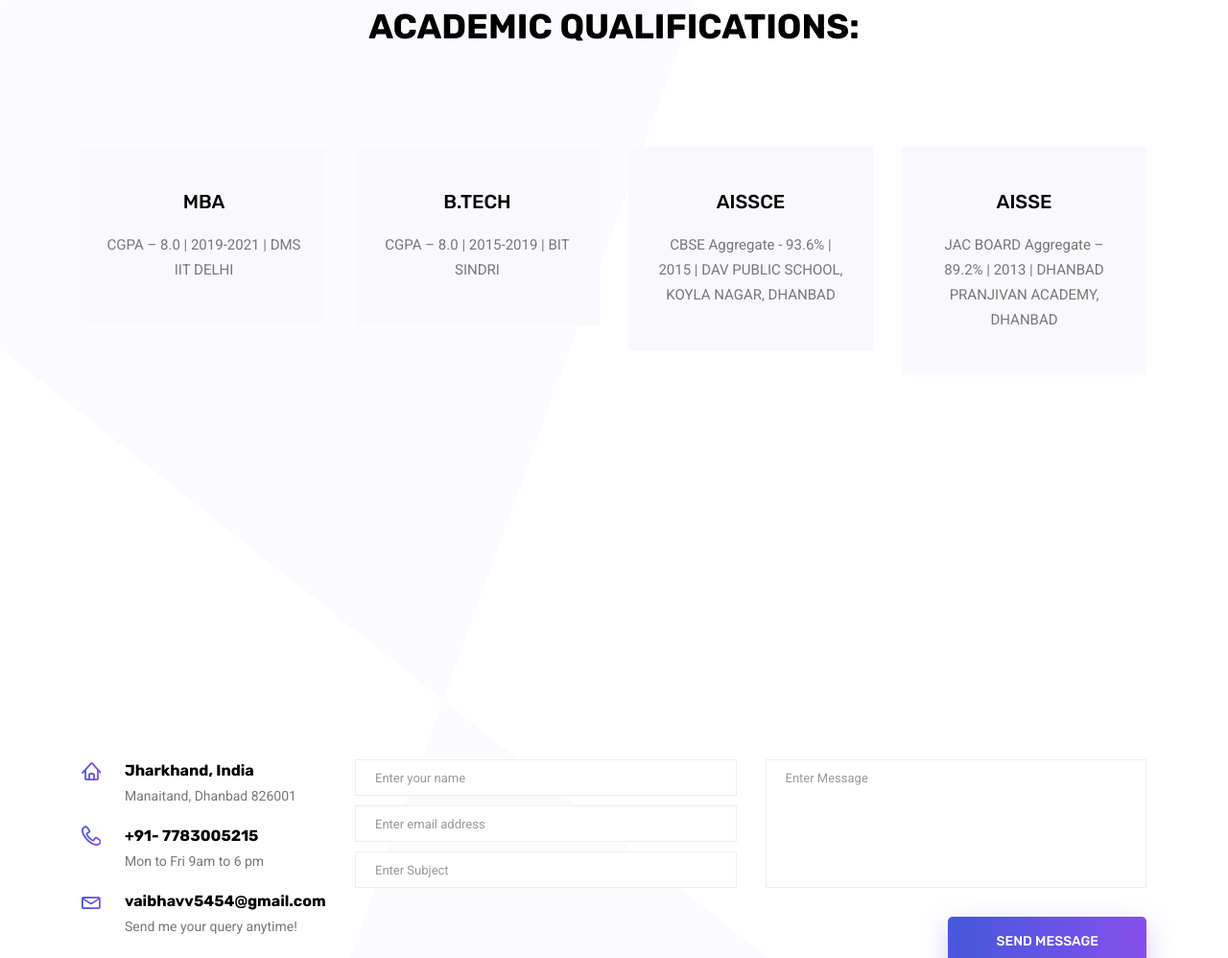
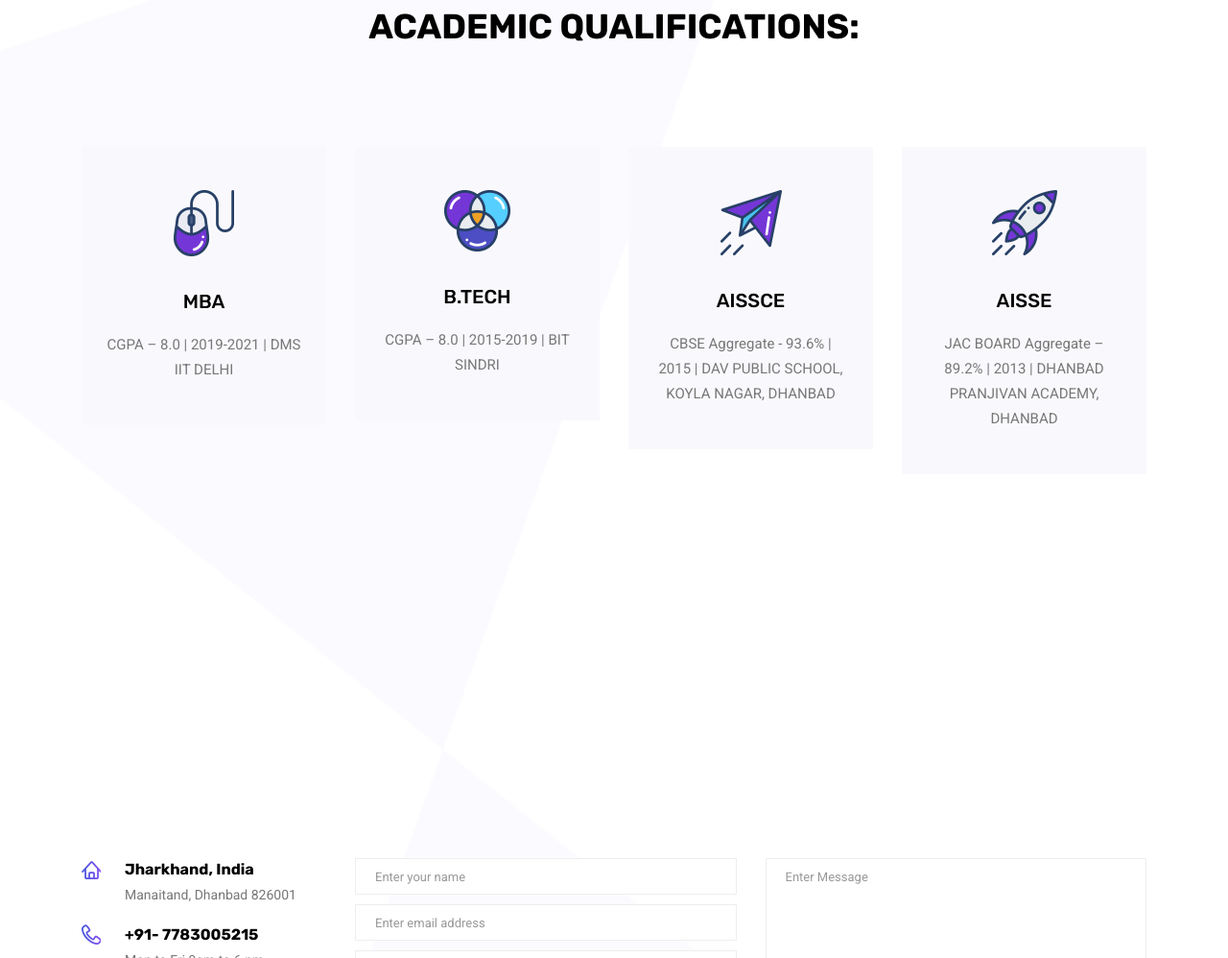
Before and after one commit to vforvishal12/vav, a plain HTML site: page index.html in a window 1280 px wide. Shown: the part 1457-2455 px from the top of the page at 96% size. Drawn offline with nearby package versions, Linux system fonts and the light colour scheme; some packages are replaced by stand-ins of ours.

Commit message:
Add files via upload

```diff
--- a/index.html
+++ b/index.html
@@ -267,28 +267,28 @@
 			<div class="row feature_inner">
 				<div class="col-lg-3 col-md-6">
 					<div class="feature_item">
-
+						<img src="img/services/s1.png" alt="">
 						<h4>MBA</h4>
 						<p>CGPA – 8.0 | 2019-2021 | DMS IIT DELHI</p>
 					</div>
 				</div>
 				<div class="col-lg-3 col-md-6">
 					<div class="feature_item">
-
+						<img src="img/services/s2.png" alt="">
 						<h4>B.TECH</h4>
 						<p>CGPA – 8.0 | 2015-2019 | BIT SINDRI</p>
 					</div>
 				</div>
 				<div class="col-lg-3 col-md-6">
 					<div class="feature_item">
-
+						<img src="img/services/s3.png" alt="">
 						<h4>AISSCE</h4>
 						<p>CBSE    Aggregate - 93.6%  | 2015 | DAV PUBLIC SCHOOL, KOYLA NAGAR, DHANBAD</p>
 					</div>
 				</div>
 				<div class="col-lg-3 col-md-6">
 					<div class="feature_item">
-
+						<img src="img/services/s4.png" alt="">
 						<h4>AISSE </h4>
 						<p>JAC BOARD Aggregate – 89.2%  | 2013 | DHANBAD PRANJIVAN ACADEMY, DHANBAD</p>
 					</div>
```
